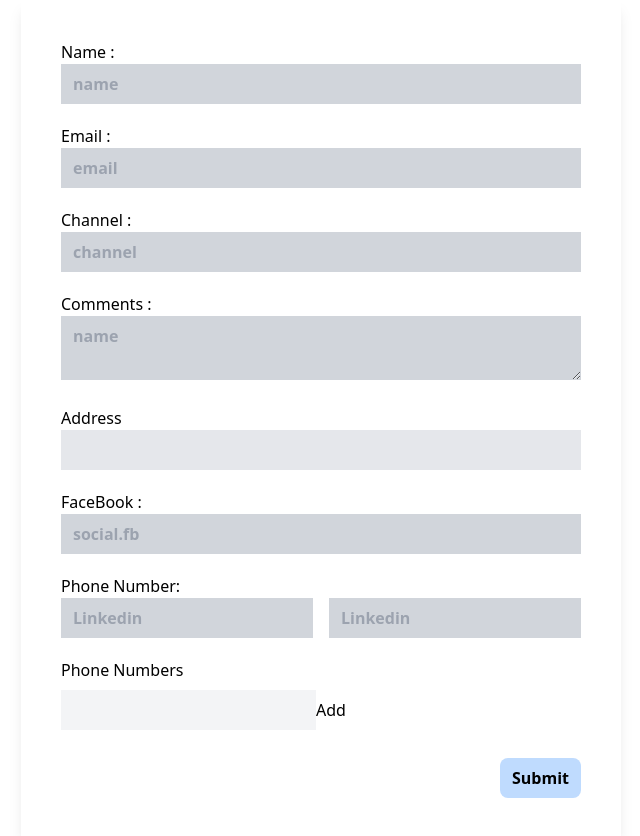
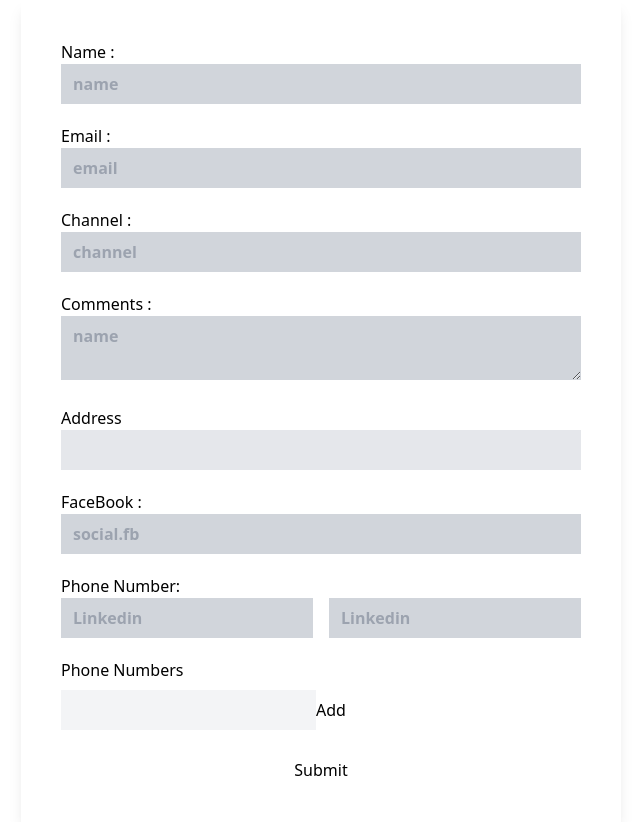
Before and after one commit to kamrulcoder/formik, a React (Vite) app: page / in a window 1280 px wide. Shown: the whole page, without its empty margins (319-959 px from the left). Built offline with nearby package versions, Linux system fonts and the light colour scheme.

Commit message:
Formik  practice]

```diff
--- a/src/components/FormikForm.jsx
+++ b/src/components/FormikForm.jsx
@@ -18,8 +18,7 @@ function FormikForm() {
       ln: "",
     },
     phoneNumber: ["", ""],
-    phNumbers: ['']
-
+    phNumbers: [""],
   };
 
   // validation scheema of yup
@@ -27,34 +26,16 @@ function FormikForm() {
     name: Yup.string().required("Name field is required "),
     email: Yup.string().required("email required").email("invalid email"),
     channel: Yup.string().required("Channek  field is required "),
-    comments: Yup.string().required("Required"),
     address: Yup.string().required("Required"),
   });
 
-  // validation form
-  const validate = (values) => {
-    let errors = {};
-
-    // name validate input
-    if (!values.name) {
-      errors.name = "Required Name ";
+  // comment validate
+  const validateComments = (value) => {
+    let error;
+    if (!value) {
+      error = "Command Field Required! ";
     }
-
-    // email validate input
-    if (!values.email) {
-      errors.email = "Required Name ";
-    } else if (
-      !/^[A-Z0-9._%+-]+@[A-Z0-9.-]+\.[A-Z]{2,4}$/i.test(values.email)
-    ) {
-      errors.email = "Invalid email format";
-    }
-
-    // channel   input validate
-    if (!values.channel) {
-      errors.channel = "Required Channel ";
-    }
-
-    return errors;
+    return error;
   };
 
   const onSubmit = (values, submitProps) => {
@@ -62,23 +43,18 @@ function FormikForm() {
     console.log("submitProps", submitProps);
   };
 
-  // // second declaire formik
-  // const formik = useFormik({
-  //   // initial value
-  //   initialValues,
-  //   // onsubmit value  reuturn
-  //   onSubmit,
-  //   // validate
-  //   validationSchema
-  // });
-
   return (
     <div className="w-[600px]   mx-auto    shadow-lg p-10">
       <Formik
         initialValues={initialValues}
         validationSchema={validationSchema}
         onSubmit={onSubmit}
+        validateOnMount
       >
+        {(formik) => {
+          console.log(formik);
+
+          return (
             <Form className="flex flex-col gap-5">
               <div>
                 <label htmlFor="">Name : </label>
@@ -121,6 +97,7 @@ function FormikForm() {
                   name="comments"
                   type="text"
                   placeholder="name"
+                  validate={validateComments}
                 />
                 <ErrorMessage name="comments" />
               </div>
@@ -180,33 +157,72 @@ function FormikForm() {
                 <FieldArray name="phNumbers">
                   {(fieldArrayProps) => {
                     const { push, remove, form } = fieldArrayProps;
-                const {values } = form;
-                const {phNumbers}  = values;
+                    const { values } = form;
+                    const { phNumbers } = values;
                     return (
                       <div>
                         {phNumbers.map((number, ind) => (
-                        <div  key={ind}>
-                          <Field   type="text"  className="bg-gray-100 px-3 py-2 my-2" name={`phNumbers[${ind}]`}/>
-                          {ind > 0 && <button  onClick={() => remove(ind)}  className="mx-2">Remove</button>}
+                          <div key={ind}>
+                            <Field
+                              type="text"
+                              className="bg-gray-100 px-3 py-2 my-2"
+                              name={`phNumbers[${ind}]`}
+                            />
+                            {ind > 0 && (
+                              <button
+                                onClick={() => remove(ind)}
+                                className="mx-2"
+                              >
+                                Remove
+                              </button>
+                            )}
 
-                          <button type="button"  onClick={() => push('')}>Add</button>
+                            <button type="button" onClick={() => push("")}>
+                              Add
+                            </button>
                           </div>
                         ))}
                       </div>
-                )
+                    );
                   }}
                 </FieldArray>
               </div>
 
-          <div className="text-right">
+              <div className="flex items-center justify-center gap-10">
+                {/* <button
+                  type="button"
+                  onClick={() => formik.validateField("comments")}
+                >
+                  Validate comments
+                </button>
                 <button
-              type="submit"
-              className="bg-blue-200  rounded-lg px-3 py-2 font-bold"
+                  type="button"
+                  onClick={() => formik.setFieldTouched("comments")}
                 >
-              Submit
+                  Visit comments
                 </button>
+                <button type="button" onClick={() => formik.validateForm()}>
+                  Validate all
+                </button>
+                <button
+                  type="button"
+                  onClick={() =>
+                    formik.setTouched({
+                      name: true,
+                      email: true,
+                      channel: true,
+                      comments: true,
+                    })
+                  }
+                >
+                  Visit all
+                </button> */}
+
+                <button type="submit"   disabled={!formik.isValid}> Submit</button>
               </div>
             </Form>
+          );
+        }}
       </Formik>
     </div>
   );
```
Also changed, not shown: 1 other file (tests, documents, lock files or other folders). Lines whose indentation alone changed are shown as unchanged.
